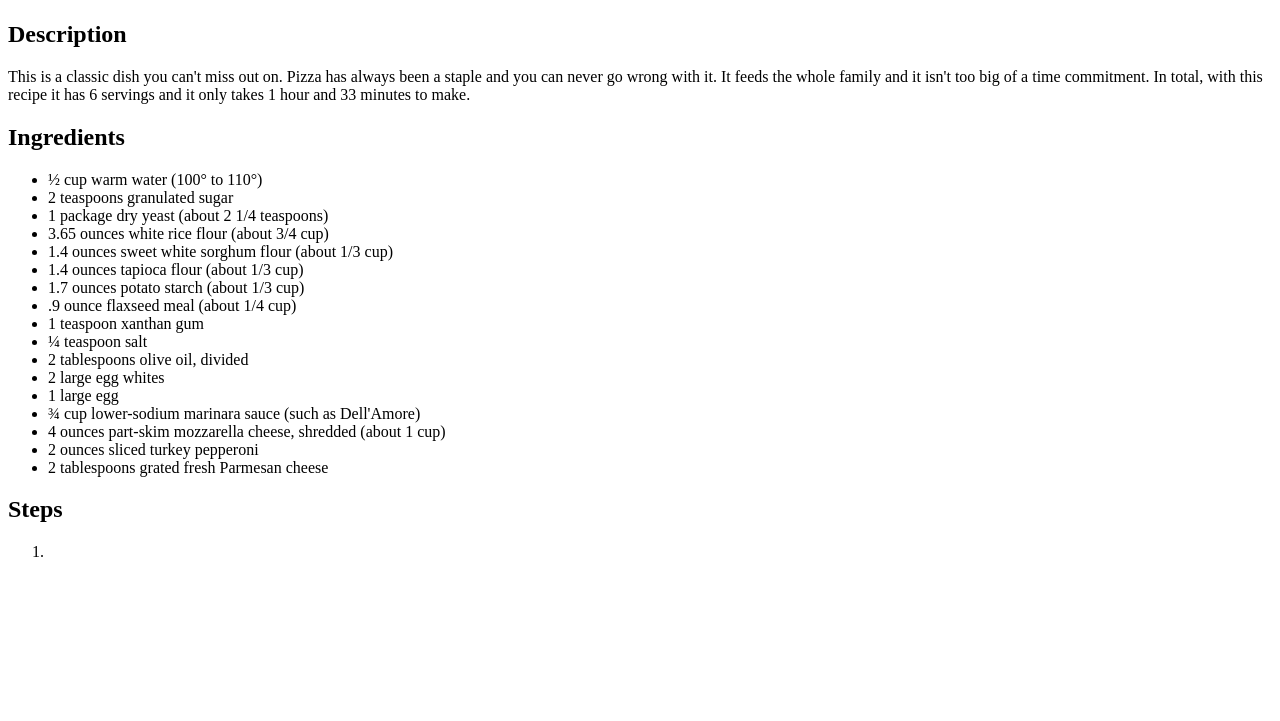
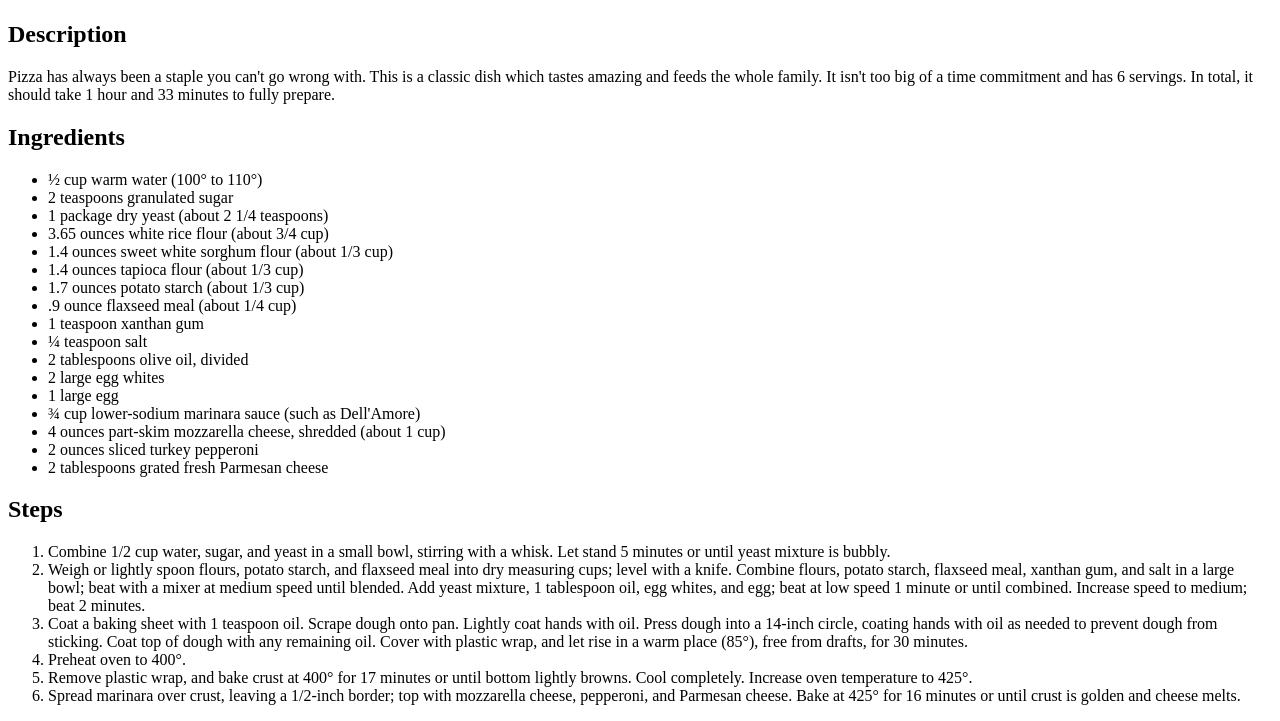
Before and after one commit to amujib2003/odin-recipes, a plain HTML site: page recipes/pizza.html in a window 1280 px wide. Shown: the part 383-1104 px from the top of the page. Before the commit the page ends 960 px from the top, so only its background shows below. Drawn offline with Linux system fonts and the light colour scheme.

Commit message:
Update pizza.html

```diff
--- a/recipes/pizza.html
+++ b/recipes/pizza.html
@@ -7,9 +7,9 @@
     </head>
     <body>
         <h2>Description</h2>
-        This is a classic dish you can't miss out on. Pizza has always been a staple and you can never go wrong with it.
-        It feeds the whole family and it isn't too big of a time commitment.
-        In total, with this recipe it has 6 servings and it only takes 1 hour and 33 minutes to make.
+        Pizza has always been a staple you can't go wrong with. This is a classic dish which tastes amazing and
+        feeds the whole family. It isn't too big of a time commitment and has 6 servings.
+        In total, it should take 1 hour and 33 minutes to fully prepare.
 
         <h2>Ingredients</h2>
             <ul>
@@ -34,8 +34,14 @@
 
         <h2>Steps</h2>
             <ol>
-                <li></li>
-
+                <li>Combine 1/2 cup water, sugar, and yeast in a small bowl, stirring with a whisk. Let stand 5 minutes or until yeast mixture is bubbly.</li>
+                <li>Weigh or lightly spoon flours, potato starch, and flaxseed meal into dry measuring cups; level with a knife. Combine flours, potato starch, flaxseed meal, xanthan gum, and salt in a large bowl; beat with a mixer at medium speed until blended.
+                    Add yeast mixture, 1 tablespoon oil, egg whites, and egg; beat at low speed 1 minute or until combined. Increase speed to medium; beat 2 minutes.</li>
+                <li>Coat a baking sheet with 1 teaspoon oil. Scrape dough onto pan. Lightly coat hands with oil. Press dough into a 14-inch circle, coating hands with oil as needed to prevent dough from sticking. Coat top of dough with any remaining oil.
+                    Cover with plastic wrap, and let rise in a warm place (85°), free from drafts, for 30 minutes.</li>
+                <li>Preheat oven to 400°.</li>
+                <li>Remove plastic wrap, and bake crust at 400° for 17 minutes or until bottom lightly browns. Cool completely. Increase oven temperature to 425°.</li>
+                <li>Spread marinara over crust, leaving a 1/2-inch border; top with mozzarella cheese, pepperoni, and Parmesan cheese. Bake at 425° for 16 minutes or until crust is golden and cheese melts.</li>
             </ol>
     </body>
 </html>
```
